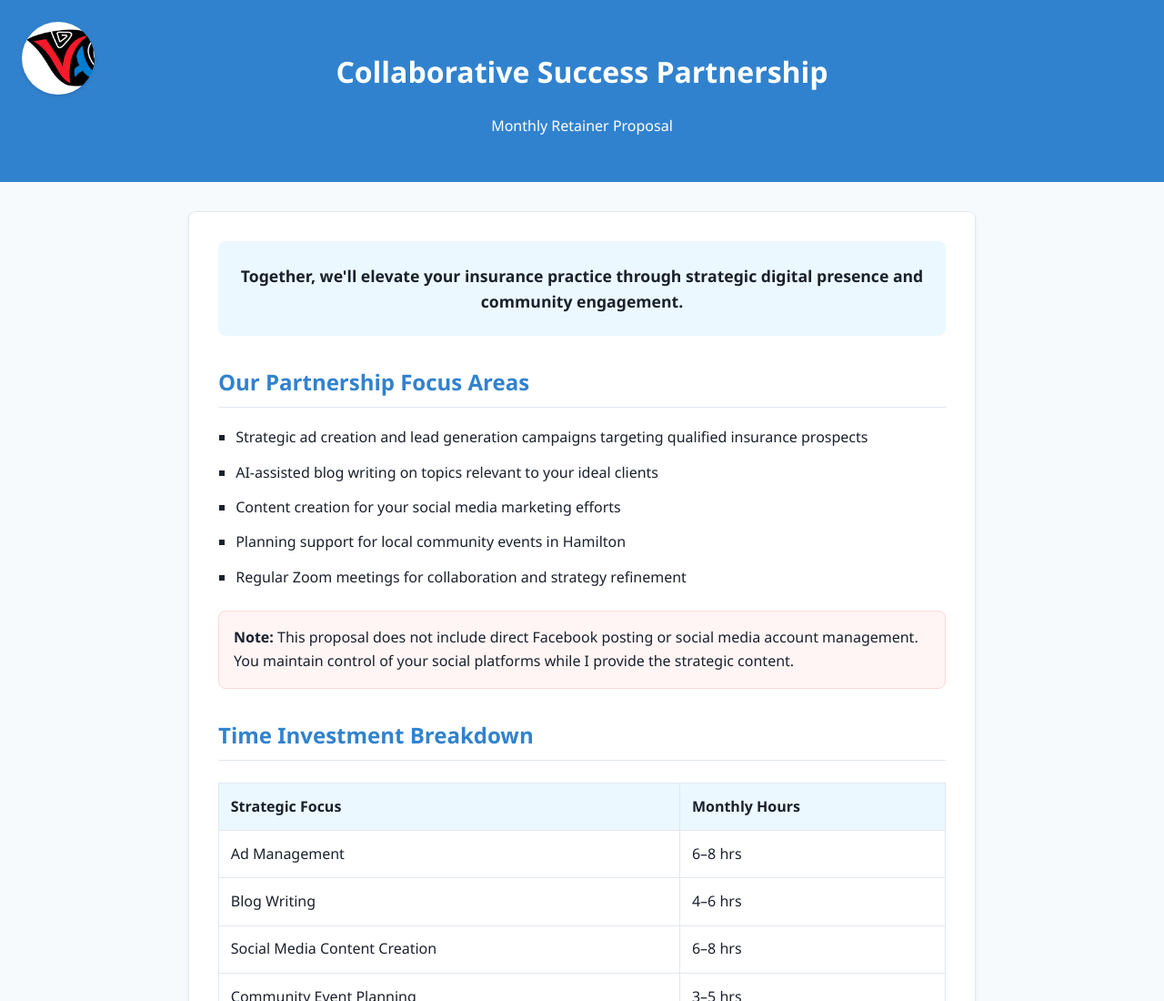
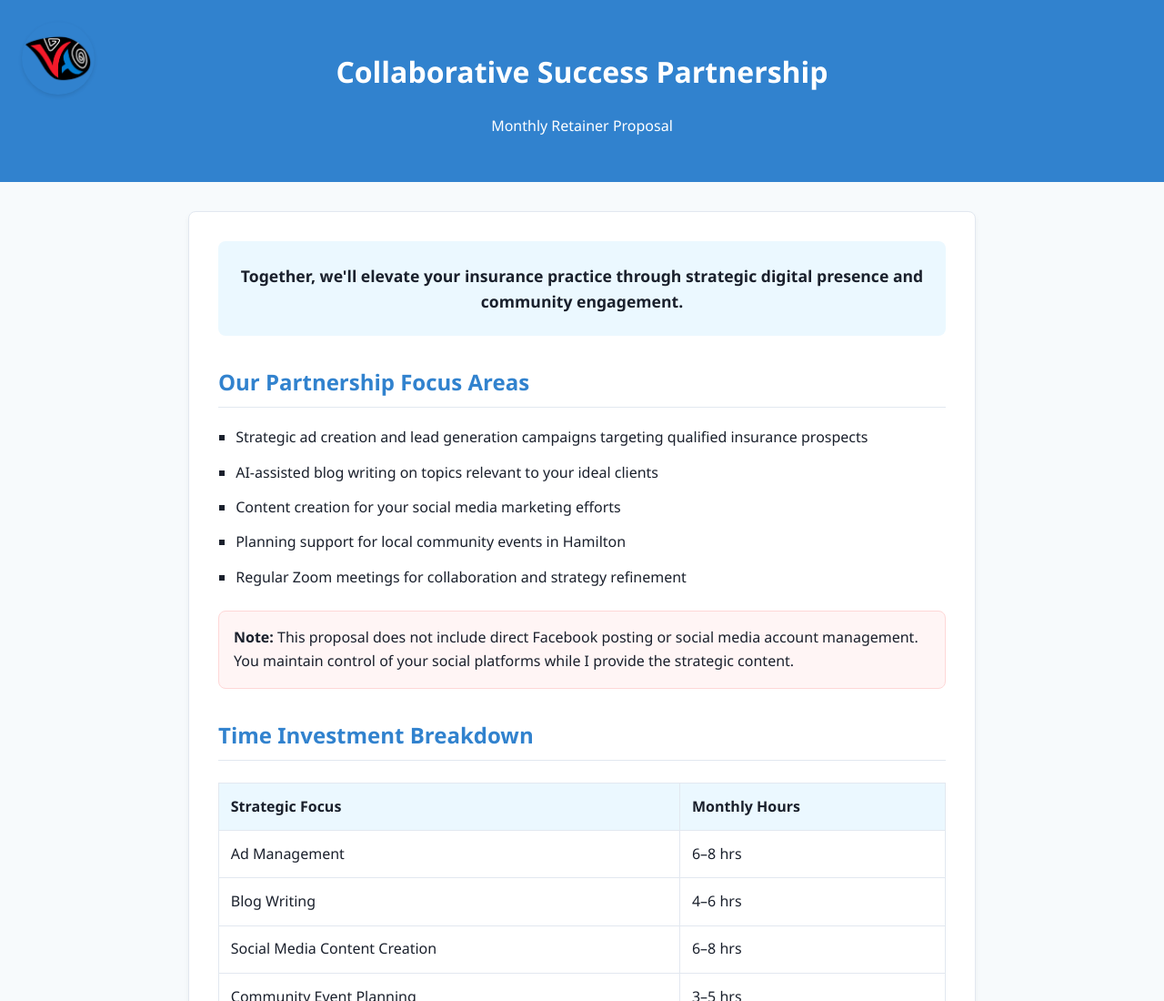
Before and after one commit to anandvip/va-retainer, a plain HTML site: page index.html in a window 1280 px wide. Shown: the top 1100 px of the page at 91% size. Drawn offline with Linux system fonts and the light colour scheme.

Commit message:
Update index.html

```diff
--- a/index.html
+++ b/index.html
@@ -36,15 +36,16 @@
       left: 1.5rem;
       width: 80px;
       height: 80px;
-      background-color: white;
+      background-color: #3182ce;
       border-radius: 50%;
       display: flex;
       align-items: center;
       justify-content: center;
       box-shadow: 0 2px 4px rgba(0,0,0,0.1);
        background-image: url('https://raw.githubusercontent.com/anandvip/va-retainer/main/valogo.png');
-      background-size:cover;
+      background-size:contain;
       background-repeat:no-repeat;
+      background-position:center;
 
     }
 
```
